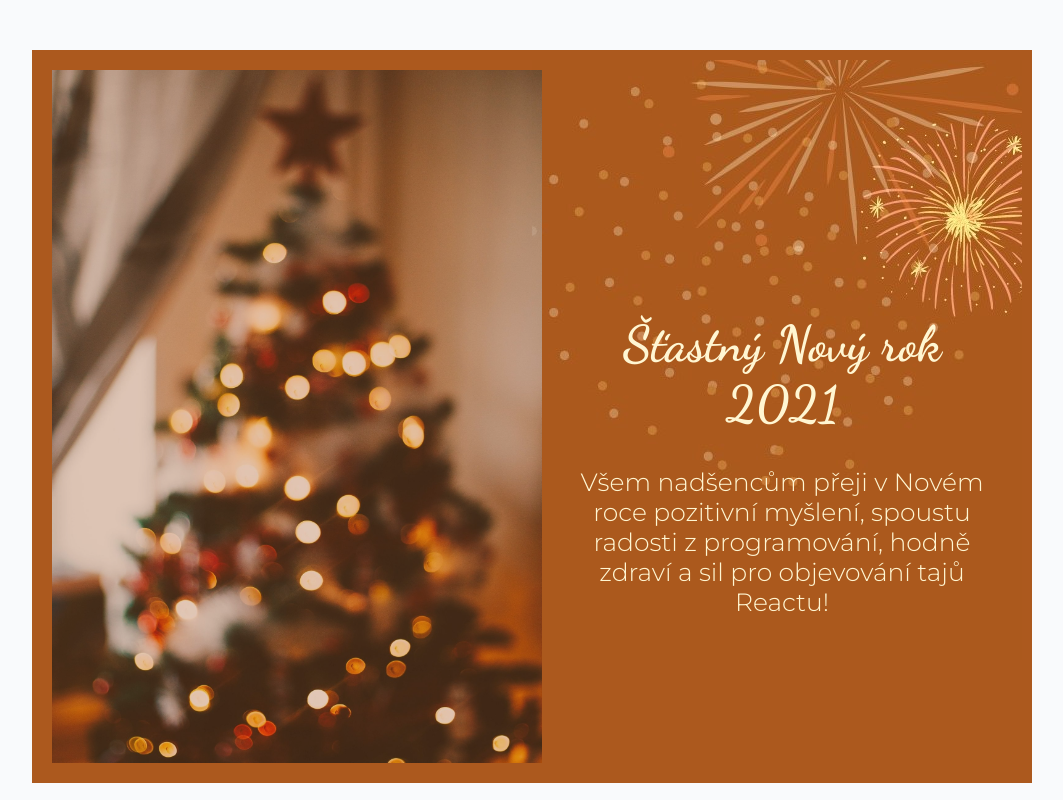
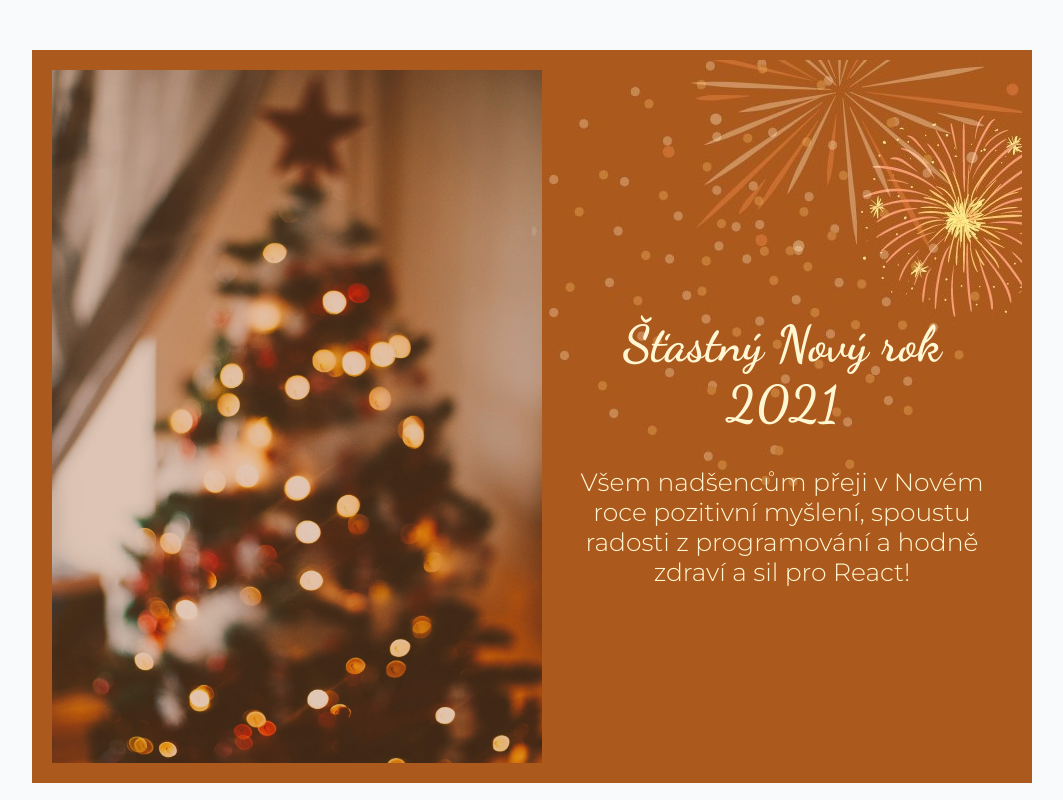
Before and after one commit to WhiteLady1/pf2021, a React app: page / in a window 1280 px wide. Shown: the whole page, without its empty margins (108-1171 px from the left). Built offline with nearby package versions, Linux system fonts and the light colour scheme.

Commit message:
drobné úpravy

```diff
--- a/src/Components/Wish/Wish.jsx
+++ b/src/Components/Wish/Wish.jsx
@@ -12,7 +12,7 @@ const Wish = () => {
           <h1>Šťastný Nový rok 2021</h1>
           <p>
             Všem nadšencům přeji v Novém roce pozitivní myšlení, spoustu radosti
-            z programování, hodně zdraví a sil pro objevování tajů Reactu!
+            z programování a hodně zdraví a sil pro React!
           </p>
         </Wishtext>
         <Icons>
--- a/src/Components/Wish/style.js
+++ b/src/Components/Wish/style.js
@@ -41,4 +41,7 @@ export const Icons = styled.div`
   a {
     padding: 10px;
   }
+  p {
+    font-size: 15px;
+  }
 `;
```
